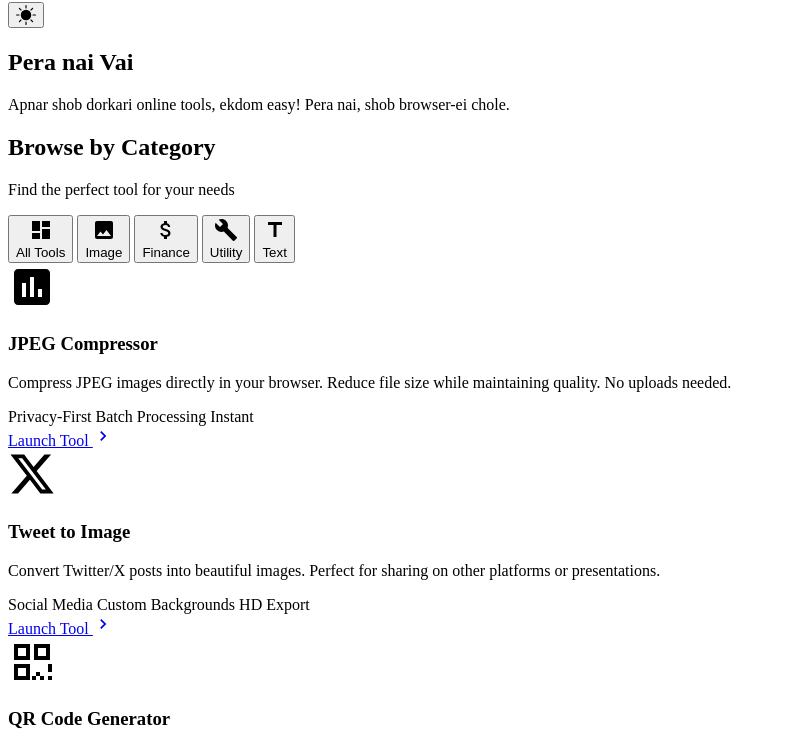
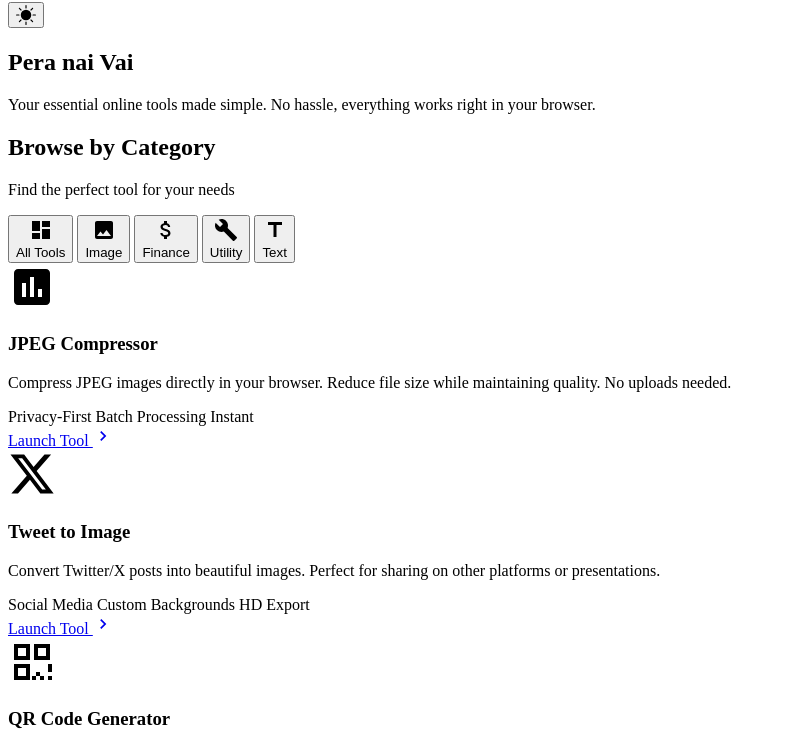
Before and after one commit to Lv-MAC/pera-nai-vai, a website built with Vite: page index.html in a window 1280 px wide. Shown: the part 42-791 px from the top of the page, without its empty margins (0-786 px from the left). Built offline with nearby package versions, Linux system fonts and the light colour scheme.

Commit message:
Change hero description from Banglish to proper English for international audience

```diff
--- a/index.html
+++ b/index.html
@@ -85,7 +85,7 @@
         <section class="hero">
             <div class="hero-content">
                 <h1>Pera nai Vai</h1>
-                <p>Apnar shob dorkari online tools, ekdom easy! Pera nai, shob browser-ei chole.</p>
+                <p>Your essential online tools made simple. No hassle, everything works right in your browser.</p>
             </div>
         </section>
 
```
